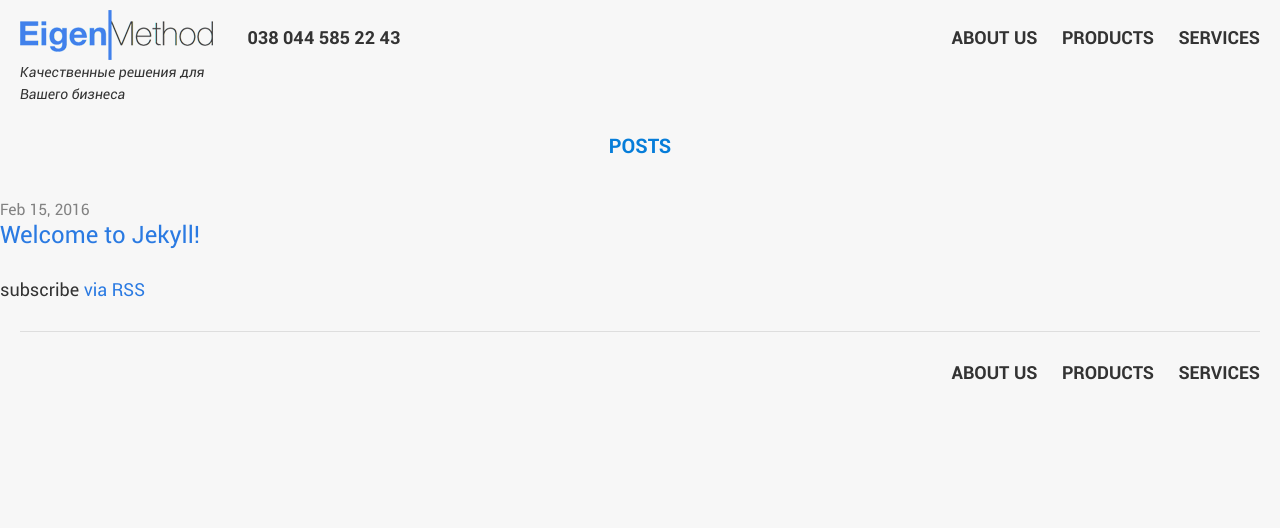
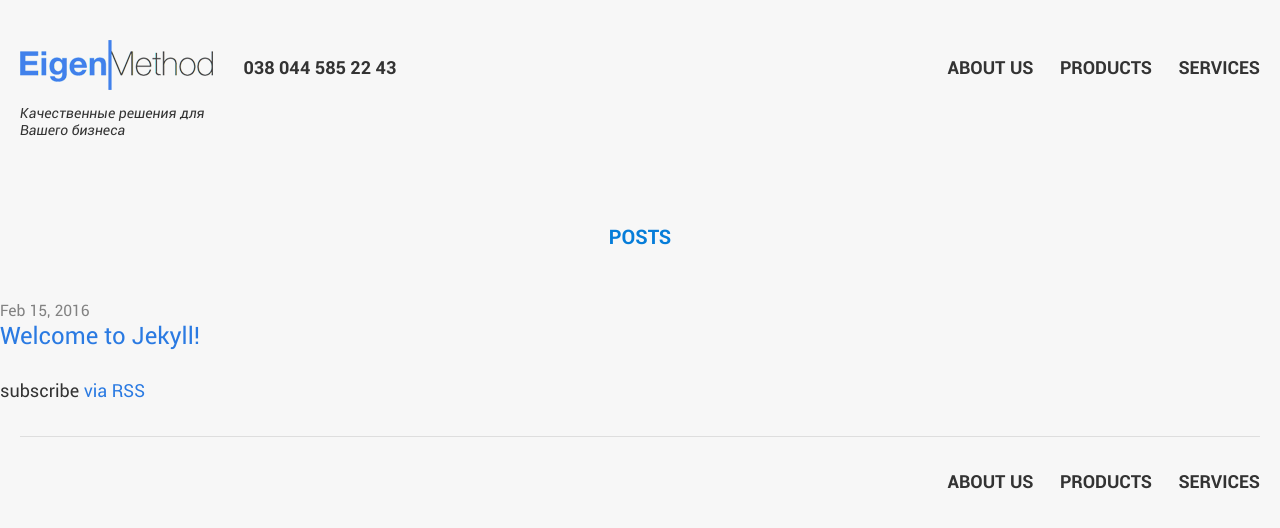
Before and after one commit to eigenmethod/eigenmethod-website, a Jekyll site: the page built from index.html, in a window 1280 px wide. Shown: the top 528 px of the page. Built offline with Jekyll 4.4.1, drawn with Linux system fonts in a browser that asks for light colours.

Commit message:
ip spaces

```diff
--- a/_sass/_base.scss
+++ b/_sass/_base.scss
@@ -37,13 +37,15 @@ body {
  * Set `margin-bottom` to maintain vertical rhythm
  */
 h1, h2, h3, h4, h5, h6,
-p, blockquote, pre,
+blockquote, pre,
 ul, ol, dl, figure,
 %vertical-rhythm {
     margin-bottom: $spacing-unit / 2;
 }
 
-
+p {
+    margin-bottom: 25px;
+}
 
 /**
  * Images
@@ -220,7 +222,7 @@ header, main, footer {
 }
 
 header {
-    padding: 10px 0 30px;
+    padding: 40px 0 20px;
 }
 
 main {
@@ -233,8 +235,24 @@ h1 {
     text-transform: uppercase;
     font-size: 68px;
     font-weight: bold;
-    margin-bottom: 40px;
+    margin-bottom: 50px;
+    margin-top: 65px;
 }
+
+h3 {
+    font-size: 24px;
+    text-align: center;
+    text-transform: uppercase;
+    margin-bottom: 30px;
+}
+
+.contacts-holder .contact .map {
+    width: 1000px;
+    height: 224px;
+    margin: auto;
+    background-color: gray;
+}
+
 
 strong {
     /*color: #4cadfa;*/
@@ -244,12 +262,14 @@ strong {
 .logo {
     display: inline-block;
     width: 193px;
-    margin-right: 30px;
+    margin-right: 26px;
 }
 
 .slogan {
     font-size: 14px;
     font-style: italic;
+    display: inline-block;
+    margin-top: 15px;
 }
 
 .phone {
@@ -270,7 +290,7 @@ strong {
     display: inline-block;
     text-transform: uppercase;
     color: inherit;
-    margin-left: 20px;
+    margin-left: 22px;
     font-weight: 700;
 }
 
@@ -285,8 +305,8 @@ header .menu {
 
 article.about {
     width: 660px;
-    margin: auto;
-    padding: 40px 60px;
+    margin: 10px auto;
+    padding: 40px;
     background:
         url(../img/article-bg-mid.png) no-repeat center center,
         url(../img/article-bg-top.png) no-repeat top left,
@@ -295,6 +315,6 @@ article.about {
 
 footer {
     border-top: 1px solid #dedede;
-    padding: 30px 0 80px;
-    margin-top: 30px;
+    padding: 34px 0 80px;
+    margin-top: 34px;
 }
```
